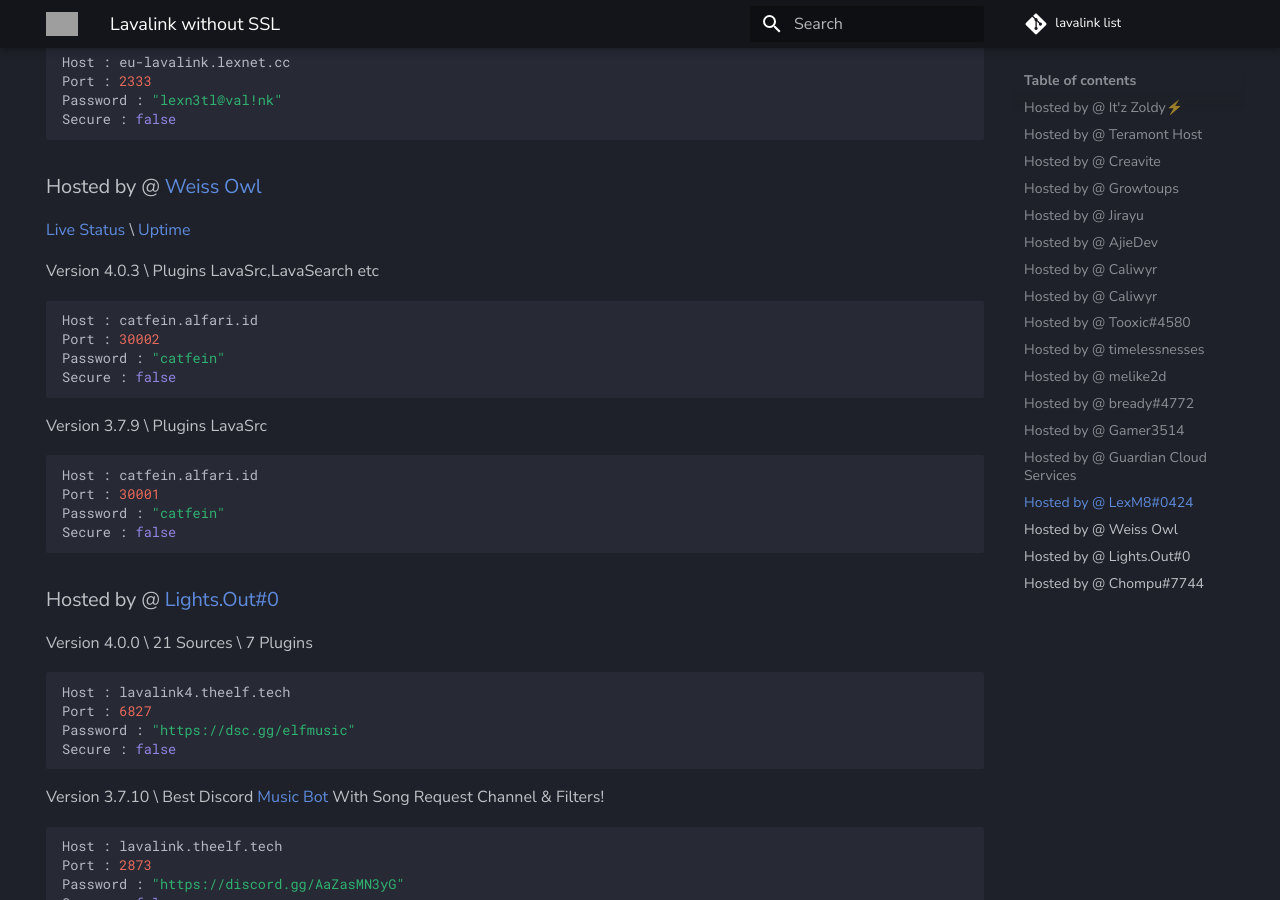
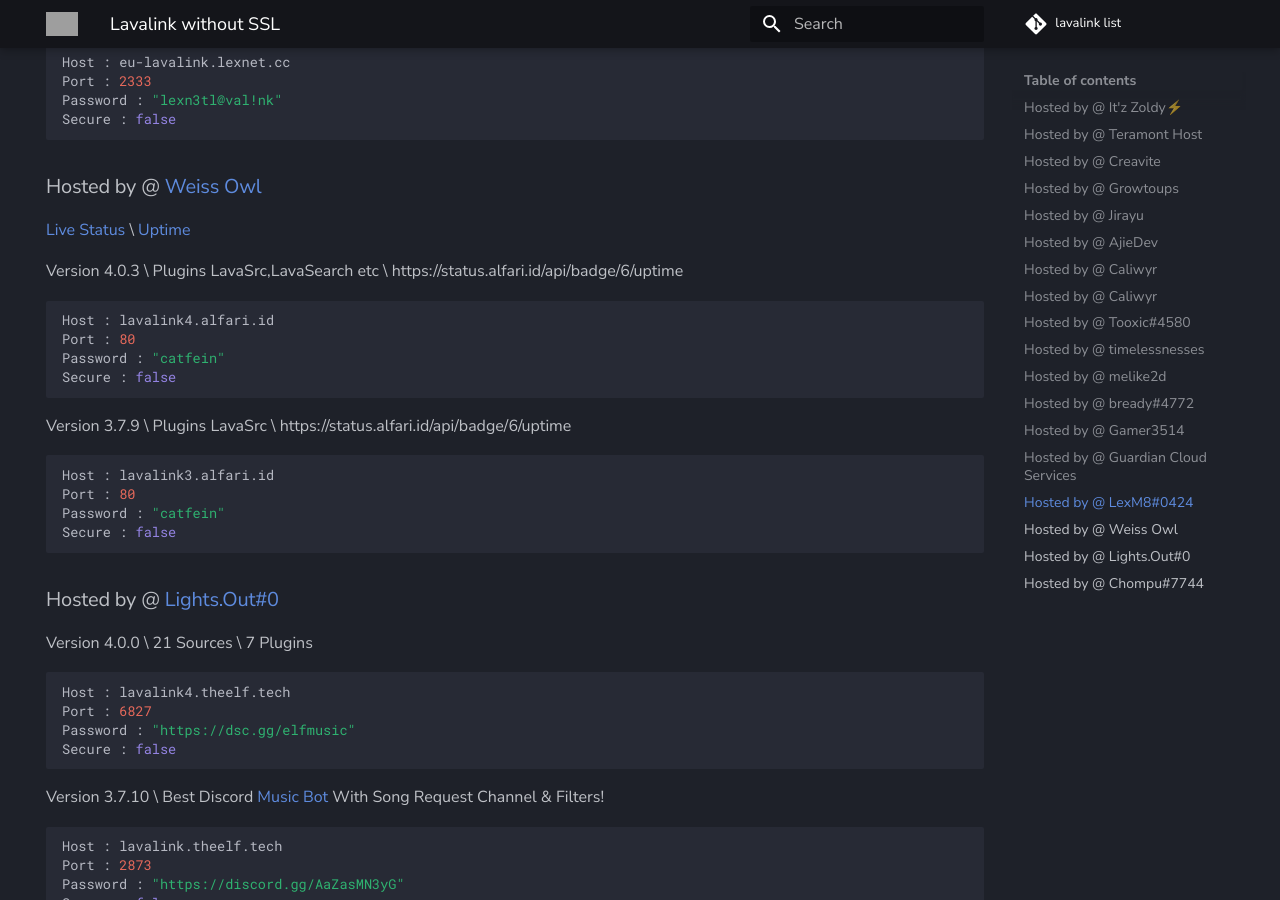
Before and after one commit to DarrenOfficial/lavalink-list, an MkDocs documentation site: the page built from docs/NoSSL/lavalink-without-ssl.md, in a window 1280 px wide and 900 px high, scrolled down 4666 px. Built offline with MkDocs 1.6.1 and Material for MkDocs 9.7.7, drawn with Linux system fonts in a browser that asks for light colours; comment, search, counter and statistics services are not loaded; grey boxes are pictures that could not be loaded.

Commit message:
Update lavalink-without-ssl.md

````diff
--- a/docs/NoSSL/lavalink-without-ssl.md
+++ b/docs/NoSSL/lavalink-without-ssl.md
@@ -217,18 +217,18 @@ Secure : false
 ### Hosted by @ [Weiss Owl](https://discord.alfari.id)
 [Live Status](https://kuma-n-catfein.alfari.id/) \ [Uptime](https://kuma.alfari.id/)
 
-Version 4.0.3 \ Plugins LavaSrc,LavaSearch etc
+Version 4.0.3 \ Plugins LavaSrc,LavaSearch etc \ https://status.alfari.id/api/badge/6/uptime
 ```bash
-Host : catfein.alfari.id
-Port : 30002
+Host : lavalink4.alfari.id
+Port : 80
 Password : "catfein"
 Secure : false
 ```
 
-Version 3.7.9 \ Plugins LavaSrc
+Version 3.7.9 \ Plugins LavaSrc \ https://status.alfari.id/api/badge/6/uptime
 ```bash
-Host : catfein.alfari.id
-Port : 30001
+Host : lavalink3.alfari.id
+Port : 80
 Password : "catfein"
 Secure : false
 ```
````
